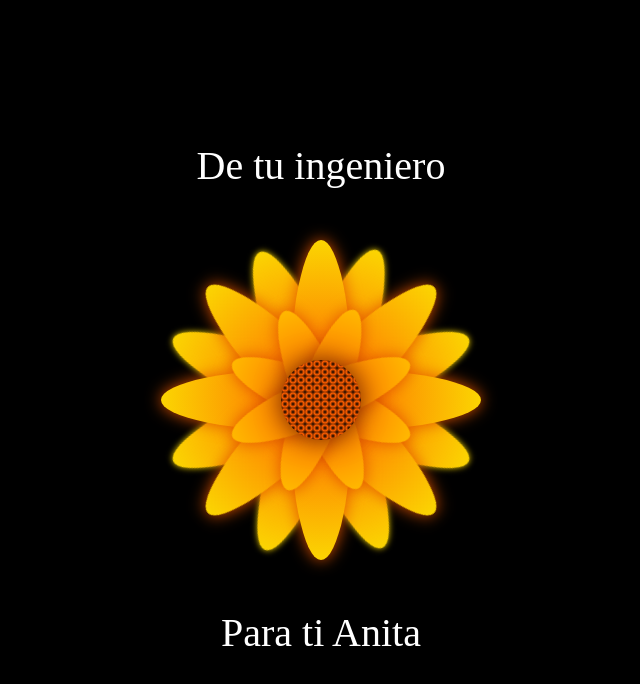
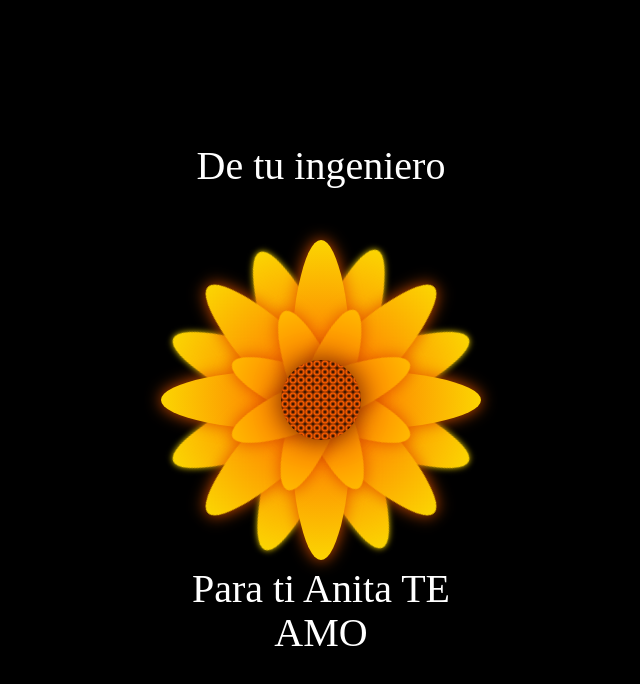
Before and after one commit to JuanDM04/Flores_amarillas, a plain HTML site: page docs/index.html in a window 1280 px wide. Shown: the whole page, without its empty margins (319-959 px from the left). Drawn offline with Linux system fonts and the light colour scheme.

Commit message:
Update index.html

```diff
--- a/docs/index.html
+++ b/docs/index.html
@@ -37,7 +37,7 @@
     </div>
     <div class="Petal3 p4">
     </div>
-    <div class="text-below">Para ti Anita</div>
+    <div class="text-below">Para ti Anita TE AMO</div>
   </div>
 </body>
 </html>
```
